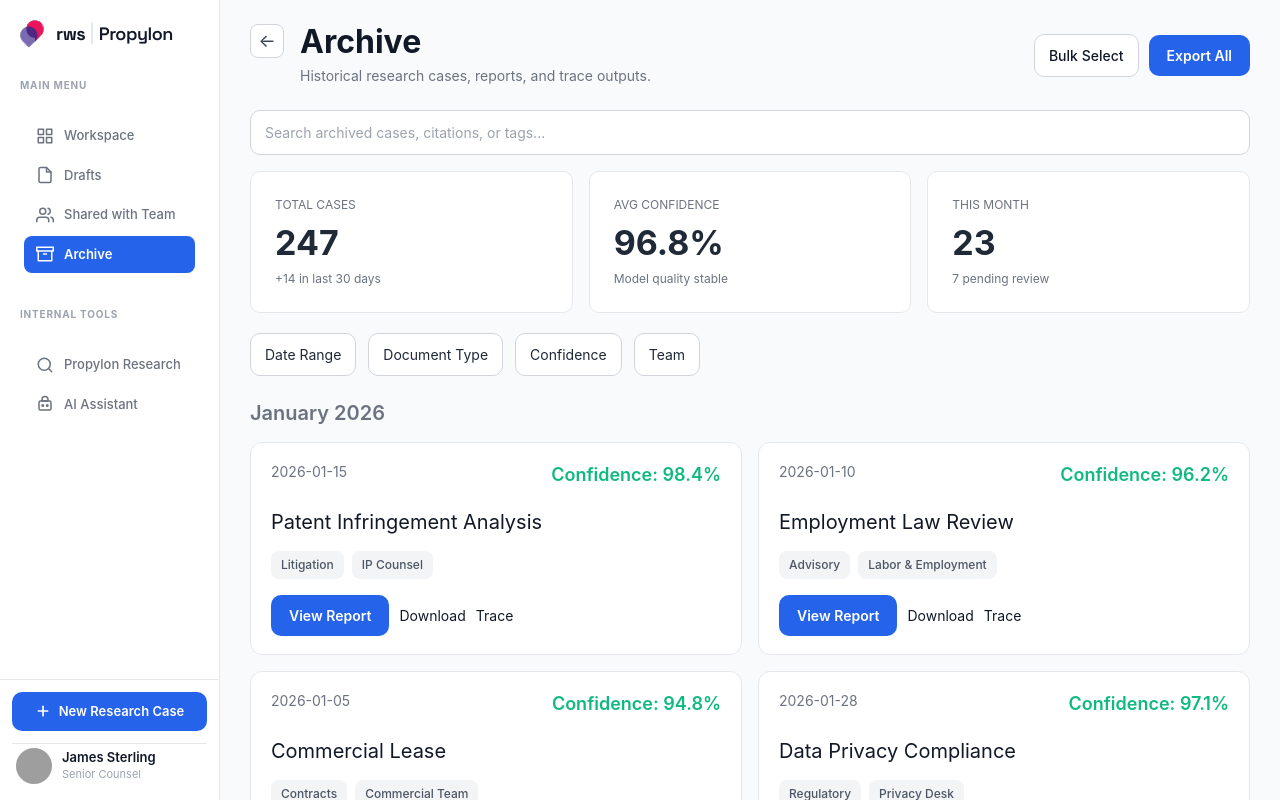
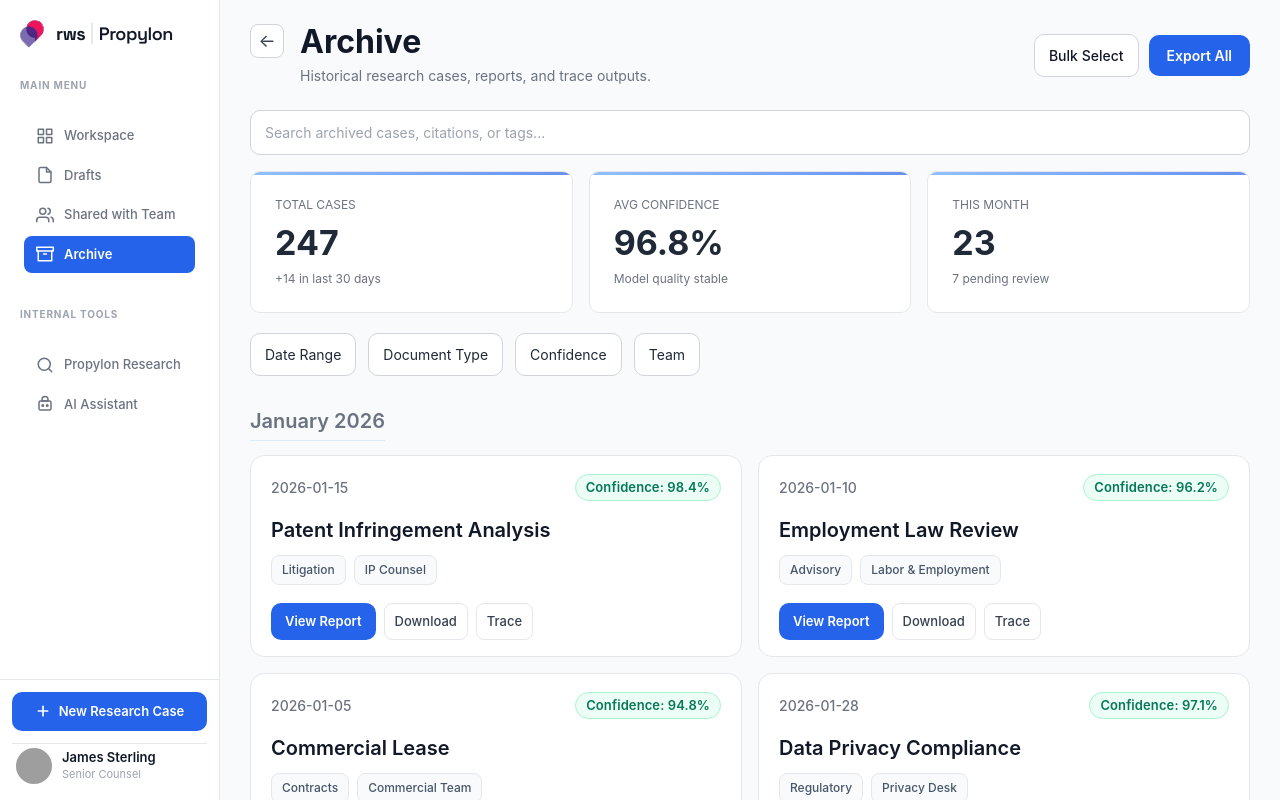
Before and after one commit to WillSunderland/Sweng, a React (Vite) app in the folder frontend/: page /history in a window 1280 px wide. Built offline with nearby package versions, Linux system fonts and the light colour scheme; no server answers; grey boxes are pictures that could not be loaded.

Commit message:
improved styling on the archive page a bit more

```diff
--- a/frontend/src/styles/HistoryPage.css
+++ b/frontend/src/styles/HistoryPage.css
@@ -147,6 +147,7 @@
 .history-main {
   padding: 24px 30px 30px;
   overflow-y: auto;
+  background: #f8fafc;
 }
 
 .history-header {
@@ -172,6 +173,13 @@
   font-size: 18px;
   line-height: 1;
   cursor: pointer;
+  transition: all 0.2s;
+}
+
+.history-back-btn:hover {
+  border-color: #93c5fd;
+  color: #1d4ed8;
+  background: #eff6ff;
 }
 
 .history-header h1 {
@@ -196,10 +204,13 @@
   font-size: 14px;
   font-weight: 600;
   cursor: pointer;
+  transition: all 0.2s;
 }
 
 .history-primary-btn:hover {
   background: #1d4ed8;
+  transform: translateY(-1px);
+  box-shadow: 0 4px 10px rgba(37, 99, 235, 0.25);
 }
 
 .history-secondary-btn {
@@ -211,6 +222,12 @@
   font-size: 14px;
   font-weight: 500;
   cursor: pointer;
+  transition: all 0.2s;
+}
+
+.history-secondary-btn:hover {
+  background: #f9fafb;
+  border-color: #9ca3af;
 }
 
 .history-header-actions {
@@ -230,6 +247,13 @@
   background: #ffffff;
   padding: 11px 14px;
   font-size: 14px;
+  transition: border-color 0.2s, box-shadow 0.2s;
+}
+
+.history-search-row input:focus {
+  outline: none;
+  border-color: #3b82f6;
+  box-shadow: 0 0 0 3px rgba(59, 130, 246, 0.14);
 }
 
 .stats-grid {
@@ -244,6 +268,18 @@
   border: 1px solid #e5e7eb;
   border-radius: 10px;
   padding: 24px;
+  position: relative;
+  overflow: hidden;
+}
+
+.stat-card::before {
+  content: '';
+  position: absolute;
+  inset: 0 auto auto 0;
+  width: 100%;
+  height: 3px;
+  background: linear-gradient(90deg, #60a5fa, #2563eb);
+  opacity: 0.7;
 }
 
 .stat-label {
@@ -281,13 +317,24 @@
   padding: 10px 14px;
   font-size: 14px;
   cursor: pointer;
+  transition: all 0.2s;
+}
+
+.history-filter-btn:hover {
+  border-color: #93c5fd;
+  background: #eff6ff;
+  color: #1d4ed8;
 }
 
 .timeline h2 {
   margin-bottom: 14px;
+  margin-top: 8px;
   color: #6b7280;
   font-size: 20px;
   font-weight: 600;
+  display: inline-block;
+  border-bottom: 1px solid #dbeafe;
+  padding-bottom: 4px;
 }
 
 .history-grid {
@@ -300,45 +347,65 @@
 .history-card {
   background: #ffffff;
   border: 1px solid #e5e7eb;
-  border-radius: 12px;
-  padding: 18px 20px;
+  border-radius: 14px;
+  padding: 18px 20px 16px;
+  transition: all 0.2s;
+}
+
+.history-card:hover {
+  transform: translateY(-2px);
+  border-color: #cbd5e1;
+  box-shadow: 0 10px 24px rgba(15, 23, 42, 0.08);
 }
 
 .card-header {
   display: flex;
   justify-content: space-between;
-  margin-bottom: 22px;
+  align-items: center;
+  margin-bottom: 16px;
   font-size: 14px;
 }
 
 .date {
   color: #6b7280;
+  font-weight: 500;
 }
 
 .confidence {
-  color: #10b981;
+  display: inline-flex;
+  align-items: center;
+  padding: 6px 10px;
+  border-radius: 999px;
+  border: 1px solid #a7f3d0;
+  background: #ecfdf5;
+  color: #047857;
   font-weight: 600;
-  font-size: 18px;
+  font-size: 13px;
+  line-height: 1;
+  letter-spacing: 0.1px;
 }
 
 .history-card h3 {
-  margin-bottom: 16px;
+  margin-bottom: 12px;
   color: #111827;
   font-size: 20px;
-  line-height: 1.25;
+  font-weight: 600;
+  line-height: 1.3;
 }
 
 .history-card-tags {
   display: flex;
+  flex-wrap: wrap;
   gap: 8px;
-  margin-bottom: 16px;
+  margin-bottom: 14px;
 }
 
 .history-card-tags span {
   padding: 5px 10px;
   border-radius: 8px;
-  background: #f3f4f6;
-  color: #4b5563;
+  background: #f8fafc;
+  border: 1px solid #e5e7eb;
+  color: #475569;
   font-size: 12px;
   font-weight: 500;
 }
@@ -346,13 +413,49 @@
 .card-actions {
   display: flex;
   align-items: center;
-  gap: 10px;
+  gap: 8px;
+  padding-top: 4px;
 }
 
 .history-link-btn {
-  border: none;
-  background: none;
-  color: #111827;
-  font-size: 14px;
+  border: 1px solid #e5e7eb;
+  background: #ffffff;
+  color: #374151;
+  font-size: 13px;
+  font-weight: 500;
   cursor: pointer;
+  padding: 8px 10px;
+  border-radius: 8px;
+  transition: all 0.2s;
 }
+
+.history-link-btn:hover {
+  border-color: #cbd5e1;
+  background: #f8fafc;
+}
+
+.card-actions .history-primary-btn {
+  padding: 9px 14px;
+  font-size: 13px;
+}
+
+@media (max-width: 1200px) {
+  .stats-grid,
+  .history-grid {
+    grid-template-columns: 1fr;
+  }
+
+  .history-header {
+    align-items: flex-start;
+    flex-direction: column;
+    gap: 12px;
+  }
+
+  .history-header-actions {
+    width: 100%;
+  }
+
+  .history-header-actions button {
+    flex: 1;
+  }
+}
```
